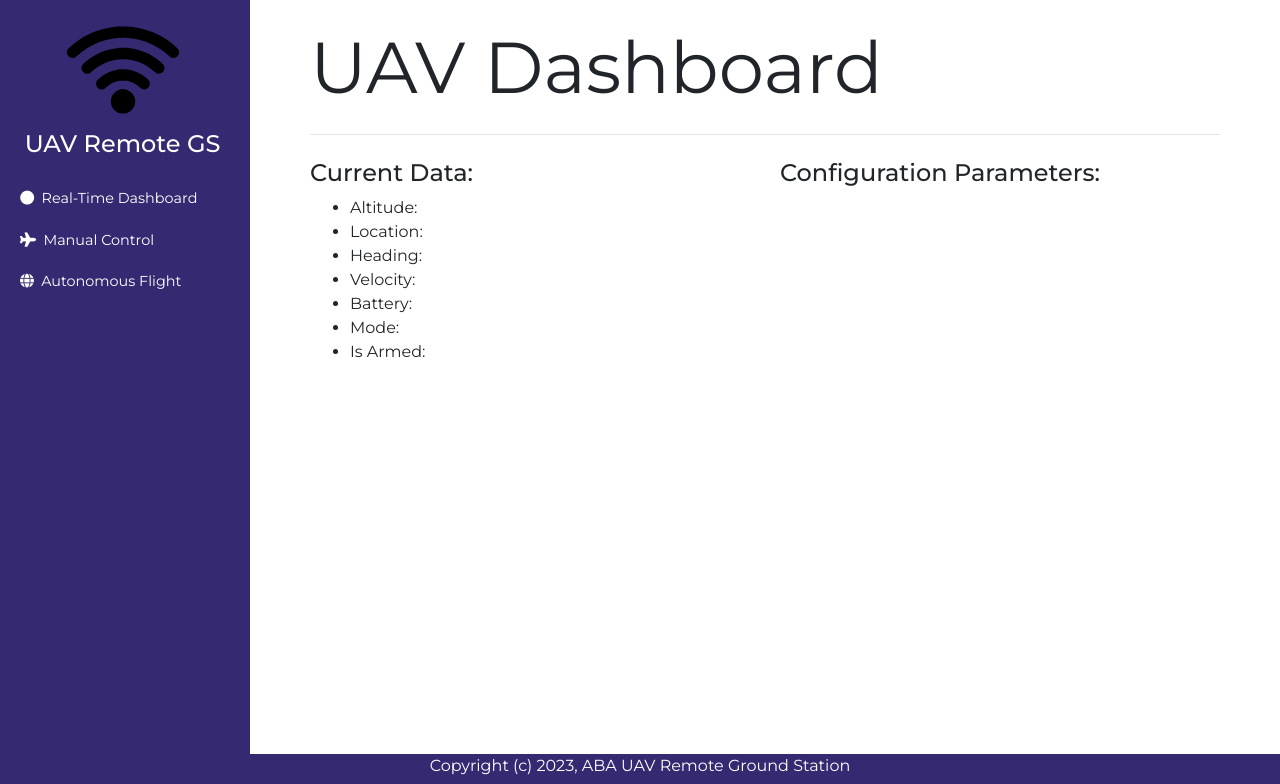
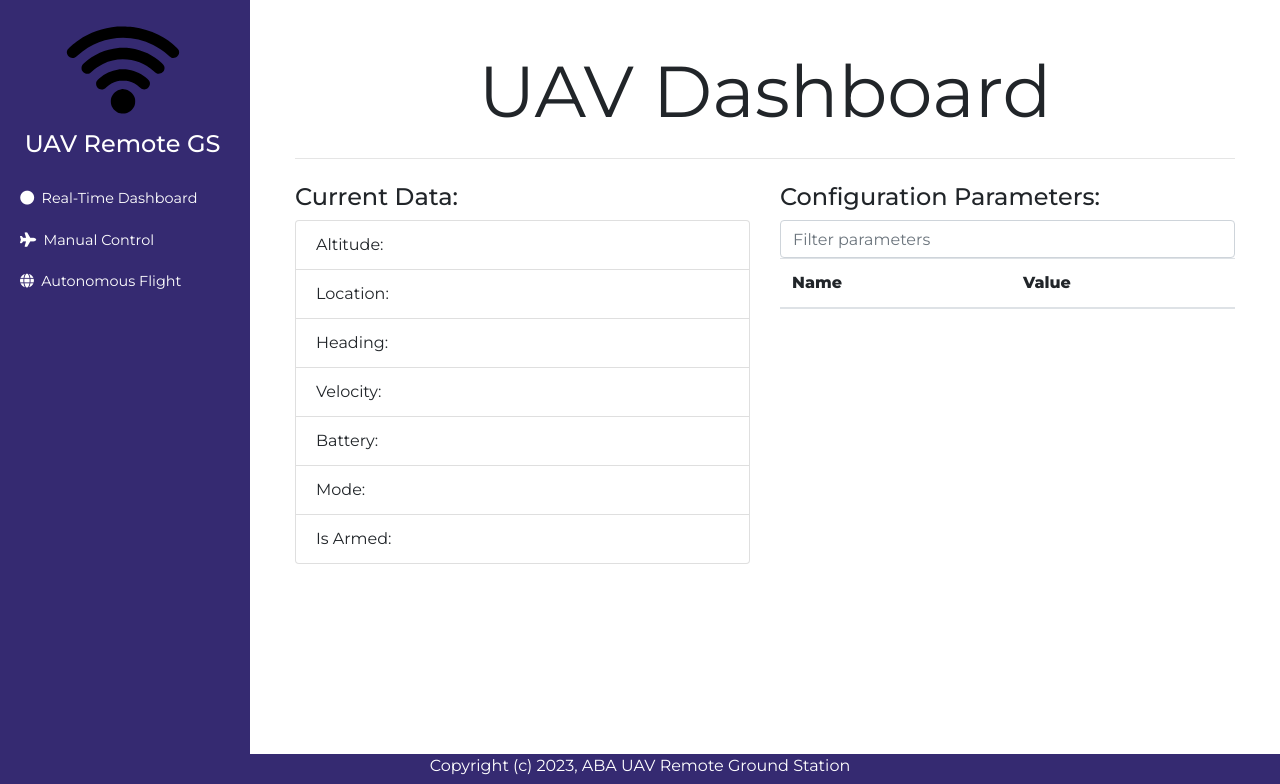
Before and after one commit to abacodi/uavremotegs, a Django app: template apps/RGS/templates/RGS/home_page.html in a window 1280 px wide. Shown: the part 16-800 px from the top of the page. Run offline with Django 3.2, Linux system fonts and the light colour scheme; the template is opened without the code that fills it, so the values that code supplies are empty; the visitor is signed in with stand-in values (Sample User, id 1); some libraries are stand-ins or nearby versions.

Commit message:
filter dashboard

```diff
--- a/apps/RGS/static/RGS/js/dashboard.js
+++ b/apps/RGS/static/RGS/js/dashboard.js
@@ -24,10 +24,13 @@ $(document).ready(function() {
                 $('#is_armed').text(data.is_armed);
 
                 // For updating config parameters
-                let configList = $('#config').empty();
+                let configList = $('#paramconfTable').empty();
                 for(let key in data.config) {
-                    configList.append(`<li><strong>${key}:</strong> ${data.config[key]}</li>`);
+                    configList.append(`<tr><th>${key}:</th> <th>${data.config[key]}</th></tr>`);
                 }
+                $("#paramconfTable tr").filter(function() {
+                    $(this).toggle($(this).text().toLowerCase().indexOf($("#paramFilter").val()) > -1)
+                });
             },
             complete: function(data) {
                 // Schedule the next request when this one's complete
@@ -37,7 +40,12 @@ $(document).ready(function() {
     };
     // Call the function to start
     refreshDashboardData();
-
+    $("#paramFilter").on("keyup", function() {
+        var value = $(this).val().toLowerCase();
+        $("#paramconfTable tr").filter(function() {
+            $(this).toggle($(this).text().toLowerCase().indexOf(value) > -1)
+        });
+    });
     /* POST SAFE METHOD */
     function csrfSafeMethod(method) {
         // these HTTP methods do not require CSRF protection
--- a/apps/RGS/templates/RGS/home_page.html
+++ b/apps/RGS/templates/RGS/home_page.html
@@ -1,8 +1,14 @@
-{% extends 'RGS/base_RGS.html' %} {% load static %} {% block title %}<title>RGS: Real-Time Dashboard</title>{% endblock%}
-{% block content %} <!-- Include jQuery library -->
+{% extends 'RGS/base_RGS.html' %}
+{% load static %}
+
+{% block title %}<title>RGS: Real-Time Dashboard</title>{% endblock %}
+
+{% block content %}
+<!-- Include jQuery library -->
 <script src="https://ajax.googleapis.com/ajax/libs/jquery/3.5.1/jquery.min.js"></script>
 <!-- Include the JavaScript file for AJAX requests -->
 <script type="text/javascript" src="{% static 'RGS/js/dashboard.js' %}"></script>
+
 <style type="text/css">
     #tab_dashboard {
         border-bottom-style: solid;
@@ -13,29 +19,37 @@
         z-index: 999999999;
     }
 </style>
-<div class="wrapper" id="wrapper">
-    <div class="container-fluid" id="content">
-        <div class="container-fluid" id="module" style="max-width: 100%; width: 100%; margin: 2px"> <br />
-            <h2 class="display-3">UAV Dashboard</h2>
+
+<div class="container py-5">
+    <h2 class="display-3 text-center">UAV Dashboard</h2>
     <hr class="my-4">
     <div class="row">
-                <div class="col-sm-6">
+        <div class="col-md-6">
             <h4>Current Data:</h4>
-                    <ul>
-                        <li>Altitude: <span id="altitude"></span></li>
-                        <li>Location: <span id="location"></span></li>
-                        <li>Heading: <span id="heading"></span></li>
-                        <li>Velocity: <span id="velocity"></span></li>
-                        <li>Battery: <span id="battery"></span></li>
-                        <li>Mode: <span id="mode"></span></li>
-                        <li>Is Armed: <span id="is_armed"></span></li>
+            <ul class="list-group">
+                <li class="list-group-item">Altitude: <span id="altitude"></span></li>
+                <li class="list-group-item">Location: <span id="location"></span></li>
+                <li class="list-group-item">Heading: <span id="heading"></span></li>
+                <li class="list-group-item">Velocity: <span id="velocity"></span></li>
+                <li class="list-group-item">Battery: <span id="battery"></span></li>
+                <li class="list-group-item">Mode: <span id="mode"></span></li>
+                <li class="list-group-item">Is Armed: <span id="is_armed"></span></li>
             </ul>
         </div>
-                <div class="col-sm-6">
+        <div class="col-md-6">
             <h4>Configuration Parameters:</h4>
-                    <ul id="config"> </ul>
+            <input type="text" id="paramFilter" class="form-control" placeholder="Filter parameters">
+            <table class="table">
+                <thead>
+                    <tr>
+                        <th>Name</th>
+                        <th>Value</th>
+                    </tr>
+                </thead>
+                <tbody id="paramconfTable">
+                </tbody>
+            </table>
         </div>
     </div>
 </div>
-    </div>
-</div> {% endblock %}
+{% endblock %}
```
Lines whose indentation alone changed are shown as unchanged.
